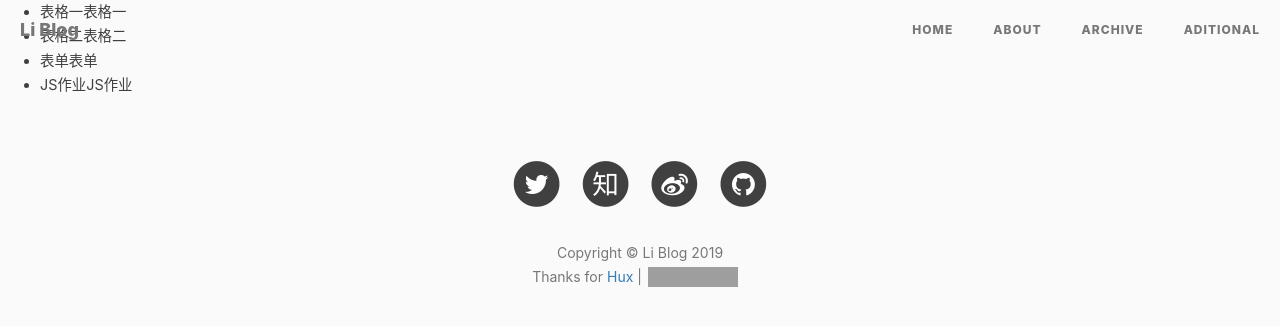
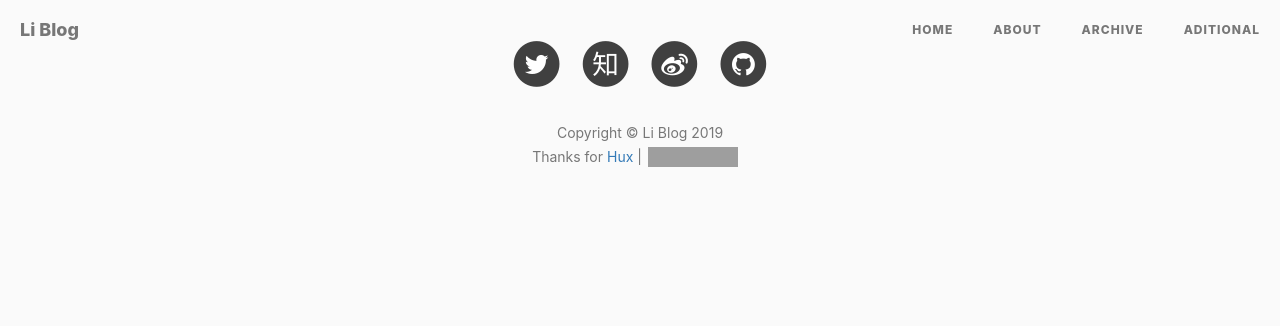
Before and after one commit to Mizirogi/Mizirogi.github.io, a Jekyll site: the page built from portfolio/index.html, in a window 1280 px wide. Shown: the top 326 px of the page. Built offline with Jekyll 4.4.1, drawn with Linux system fonts in a browser that asks for light colours; nearby versions of some CDN libraries; comment, search, counter and statistics services are not loaded; grey boxes are pictures that could not be loaded.

Commit message:
Update index.html

```diff
--- a/portfolio/index.html
+++ b/portfolio/index.html
@@ -14,9 +14,8 @@ layout: default
 		<script src="js/modernizr.custom.js"></script>
 	</head>
 	<body>
-		<div>
 
-
+		<div class="cbp_tmtimeline">
 		<ul>
 			<li><a href="https://nextick.icu/myhjc/table1.html">表格一</a>表格一</li>
 			<li><a href="https://nextick.icu/myhjc/table2.html">表格二</a>表格二</li>
```
